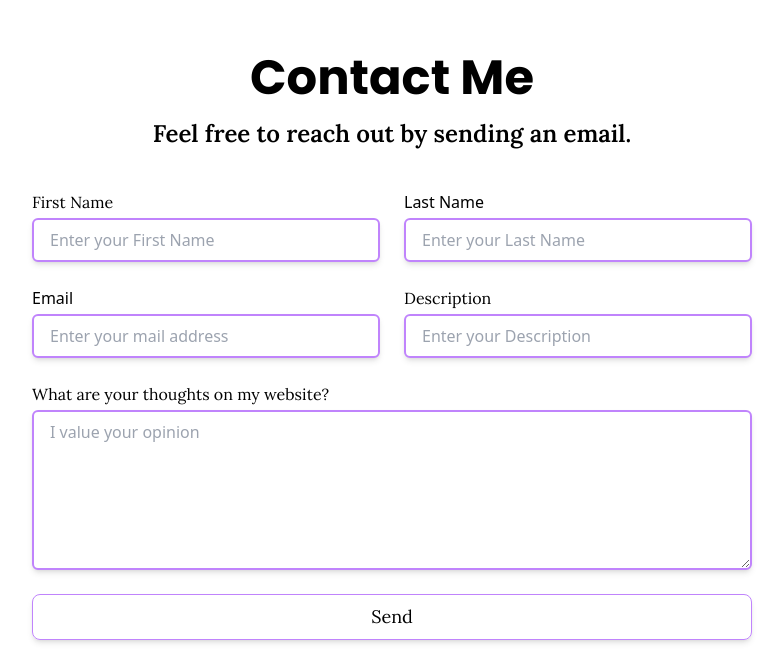
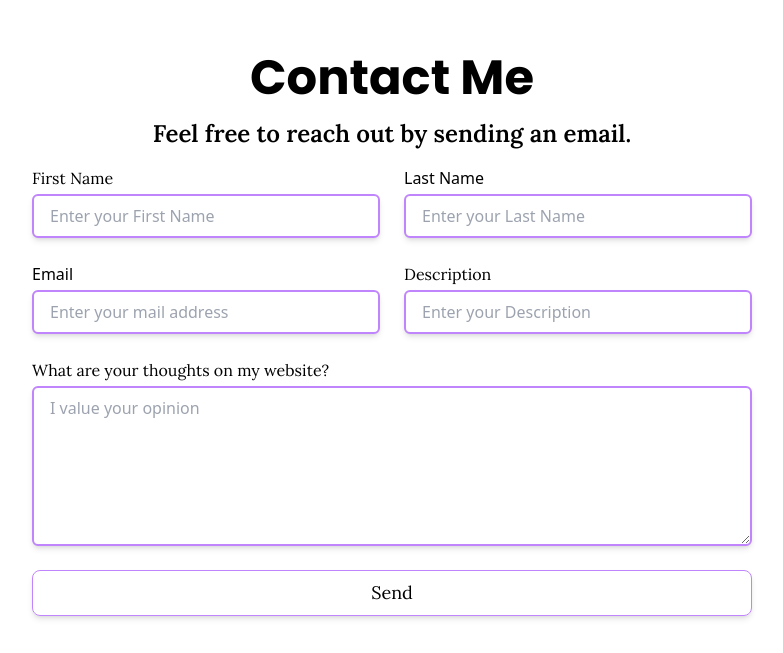
Before and after one commit to AungMyoAye101/Simple-portfolio, a Next.js app: page / in a window 1280 px wide. Shown: the part 3567-4220 px from the top of the page, without its empty margins (248-1031 px from the left). Built offline with nearby package versions, Linux system fonts and the light colour scheme.

Commit message:
update ui design

```diff
--- a/src/components/Contact.tsx
+++ b/src/components/Contact.tsx
@@ -3,7 +3,7 @@ import React from "react";
 const Contact = () => {
   return (
     <section
-      className="min-h-screen py-16 flex flex-col items-center gap-10 px-10"
+      className="min-h-screen py-16 flex flex-col items-center gap-4 px-10"
       id="contact"
     >
       <div className="space-y-4">
--- a/src/components/Skills.tsx
+++ b/src/components/Skills.tsx
@@ -16,6 +16,7 @@ const Skills = () => {
       <div className="flex flex-wrap justify-center gap-4">
         <div className="max-w-80 px-4 py-6 rounded-xl shadow-md border-2 border-gray-300 ">
           <Image src={"/react.svg"} width={40} height={40} alt="icons" />
+
           <div className="space-y-2 mt-2">
             <h1 className="font-poppin text-lg md:text-xl font-semibold">
               Fornt-End Development
```
